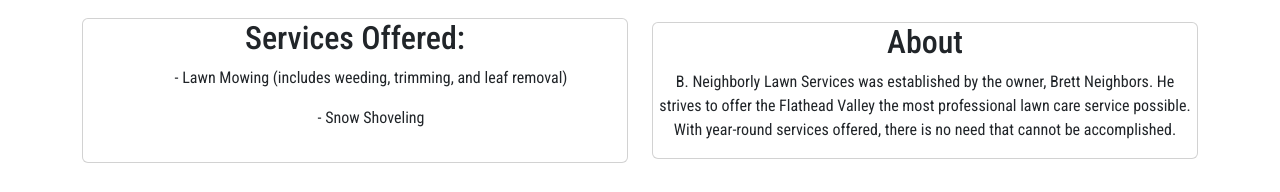
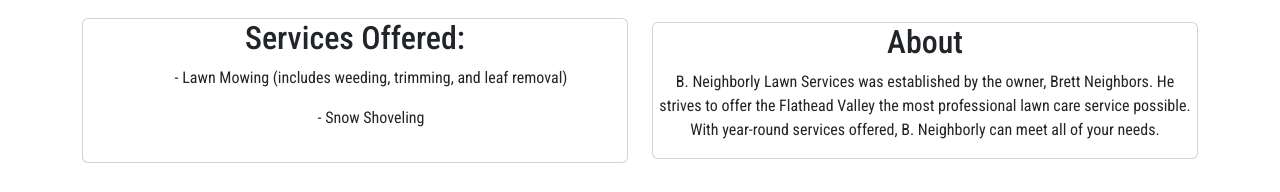
Before and after one commit to bneighbs6/b-neighborly-lawn, a React (Create React App) app: page / in a window 1280 px wide. Shown: the part 1586-1778 px from the top of the page. Built offline with nearby package versions, Linux system fonts and the light colour scheme; the HTML template or start-up script is replaced by a standard one; a web font is replaced by a local one.

Commit message:
Editted message on AboutPage.js

```diff
--- a/src/Pages/AboutPage.jsx
+++ b/src/Pages/AboutPage.jsx
@@ -11,7 +11,7 @@ function AboutPage() {
           B. Neighborly Lawn Services was established by the owner, Brett
           Neighbors. He strives to offer the Flathead Valley the most
           professional lawn care service possible. With year-round services
-          offered, there is no need that cannot be accomplished.
+          offered, B. Neighborly can meet all of your needs.
         </p>
         </Card>
       </div>
```
